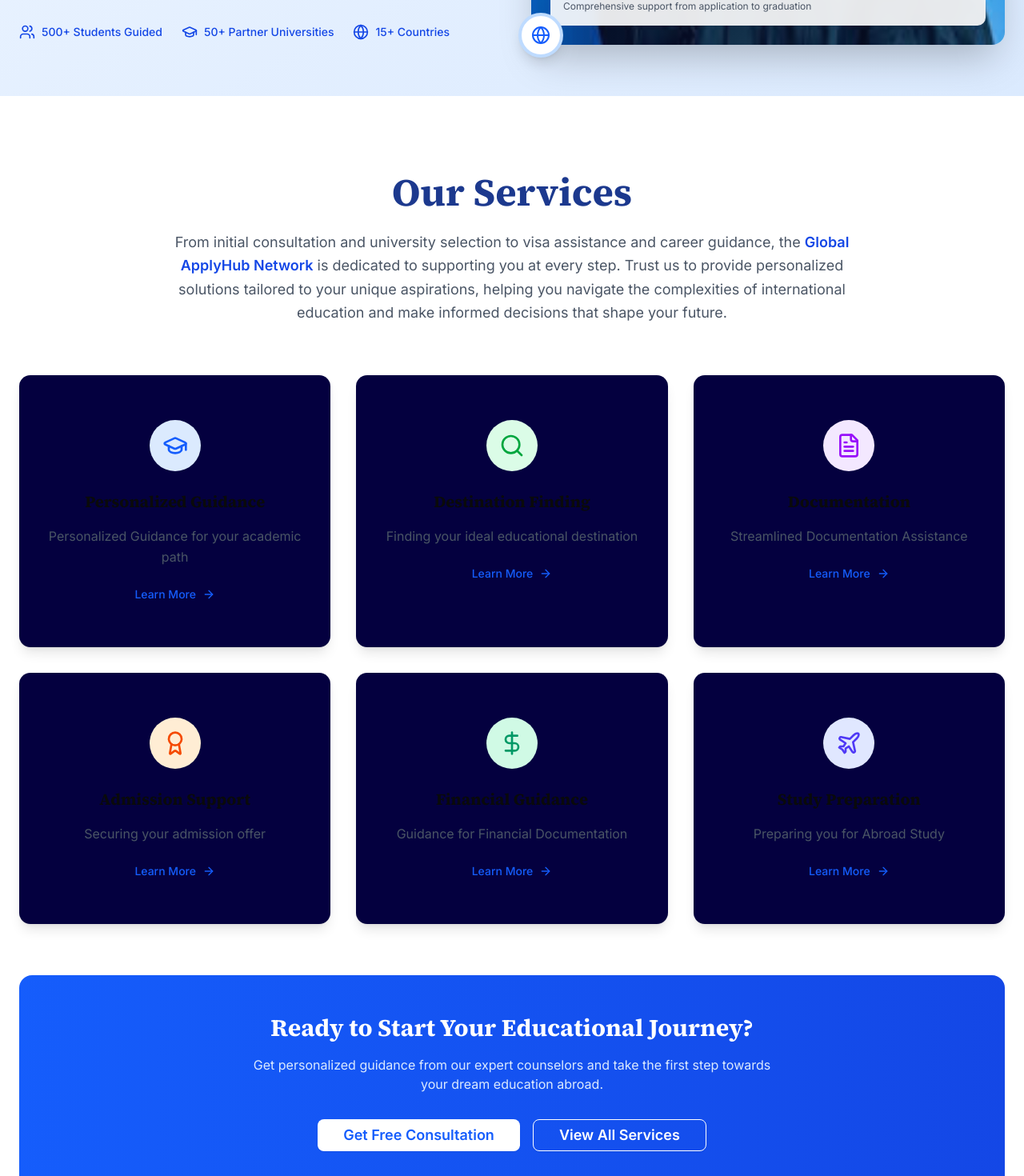
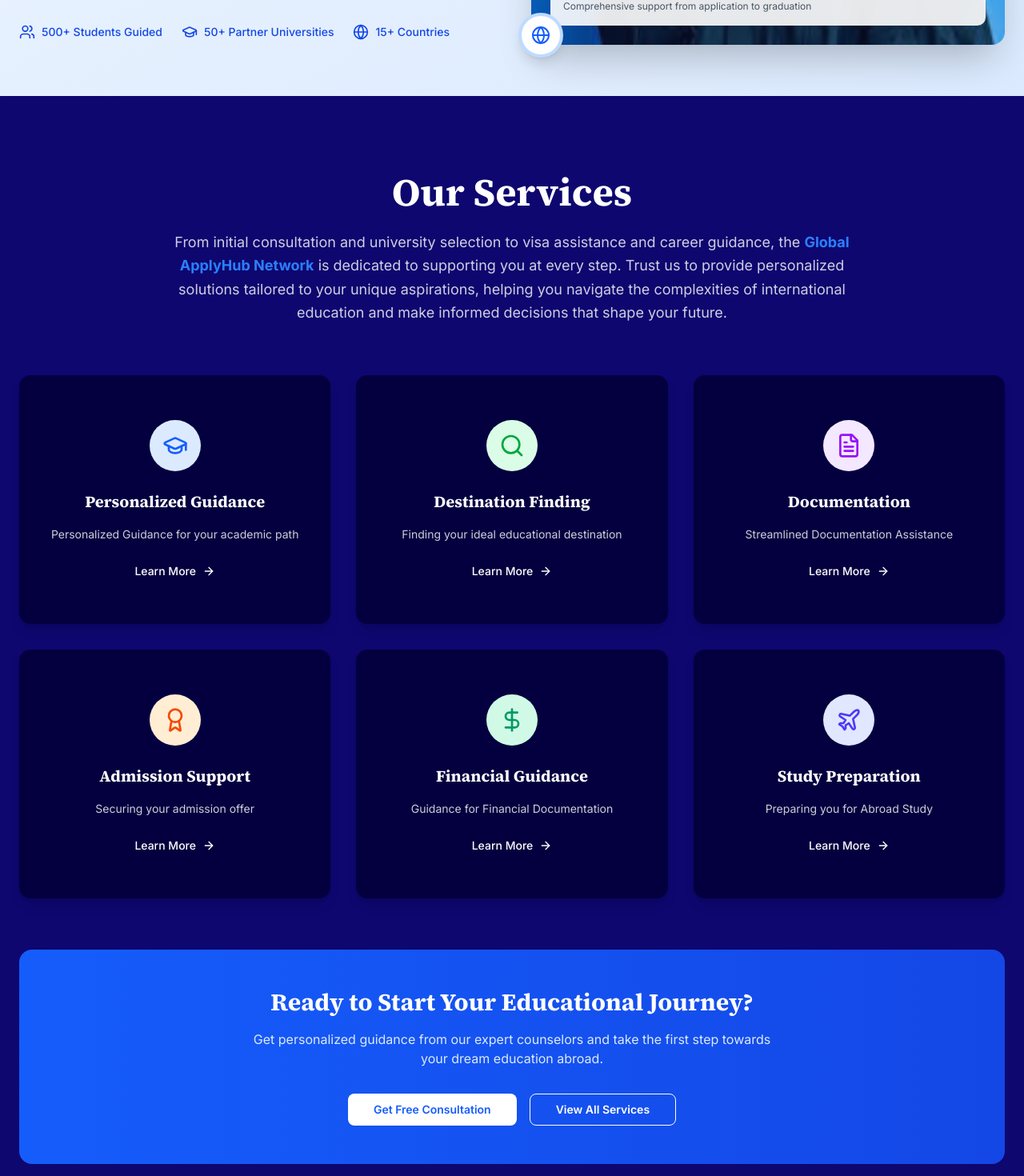
Before and after one commit to Ayush-sparky/global-apply-hub, a Next.js app: page / in a window 1280 px wide. Shown: the part 600-2070 px from the top of the page at 80% size. Built offline with nearby package versions, Linux system fonts and the light colour scheme.

Commit message:
fix: typography (colors and sizes)

```diff
--- a/app/globals.css
+++ b/app/globals.css
@@ -50,7 +50,7 @@
   --foreground: oklch(100% 0.00011 271.152);
   --button: oklch(49.338% 0.2837 263.98);
   --card: oklch(17.016% 0.1125 269.061);
-  --card-foreground: oklch(0.145 0 0);
+  --card-foreground: oklch(100% 0.00011 271.152);
   --popover: oklch(1 0 0);
   --popover-foreground: oklch(0.145 0 0);
   --primary: oklch(0.205 0 0);
--- a/components/sections_pages/Services.jsx
+++ b/components/sections_pages/Services.jsx
@@ -51,19 +51,19 @@ export default function ServicesSection() {
   ];
 
   return (
-    <section className="py-16 md:py-24 bg-white">
+    <section className="py-16 md:py-24">
       <div className="container mx-auto px-4 md:px-6">
         {/* First Section - Description */}
         <div className="text-center max-w-4xl mx-auto mb-16">
-          <h2 className="text-3xl md:text-4xl lg:text-5xl font-bold text-blue-900 mb-6">
+          <h2 className="text-3xl md:text-4xl lg:text-5xl font-bold text-foreground mb-6">
             Our Services
           </h2>
-          <p className="md:text-lg text-gray-600 leading-relaxed">
+          <p className="md:text-lg text-foreground/80 leading-relaxed">
             From initial consultation and university selection to visa
             assistance and career guidance, the{" "}
-            <span className="font-semibold text-lg text-blue-700">
+            <span className="font-bold text-lg text-blue-500">
               Global ApplyHub Network
-            </span> {' '}
+            </span>{" "}
             is dedicated to supporting you at every step. Trust us to provide
             personalized solutions tailored to your unique aspirations, helping
             you navigate the complexities of international education and make
@@ -78,7 +78,7 @@ export default function ServicesSection() {
             return (
               <Card
                 key={index}
-                className="group hover:shadow-xl transition-all duration-300 hover:-translate-y-2 border-0 shadow-lg bg-card"
+                className="group hover:shadow-xl cursor-pointer transition-all duration-300 hover:-translate-y-2 border-0 shadow-lg bg-card"
               >
                 <CardContent className="p-8 text-center">
                   <div
@@ -91,11 +91,11 @@ export default function ServicesSection() {
                     {service.title}
                   </h3>
 
-                  <p className="text-gray-600 leading-relaxed mb-6">
+                  <p className="text-foreground/80 leading-relaxed text-sm mb-6">
                     {service.description}
                   </p>
 
-                  <div className="flex items-center justify-center text-blue-600 font-medium group-hover:text-blue-700 transition-colors">
+                  <div className="flex items-center justify-center font-medium group-hover:text-blue-700 transition-colors">
                     <span className="text-sm">Learn More</span>
                     <ArrowRight className="ml-2 h-4 w-4 group-hover:translate-x-1 transition-transform" />
                   </div>
@@ -118,14 +118,14 @@ export default function ServicesSection() {
             <div className="flex flex-col sm:flex-row gap-4 justify-center">
               <Button
                 size="lg"
-                className="bg-white text-blue-600 hover:bg-gray-100 px-8 py-3 text-lg font-semibold"
+                className="bg-white text-blue-600 hover:bg-gray-100 px-8 py-3 text-sm md:textlg font-semibold"
               >
                 Get Free Consultation
               </Button>
               <Button
                 variant="outline"
                 size="lg"
-                className="border-white text-white hover:bg-white hover:text-blue-600 px-8 py-3 text-lg font-semibold bg-transparent"
+                className="border-white text-white hover:bg-white hover:text-blue-600 px-8 py-3  text-sm md:textlg font-semibold bg-transparent"
               >
                 View All Services
               </Button>
```
